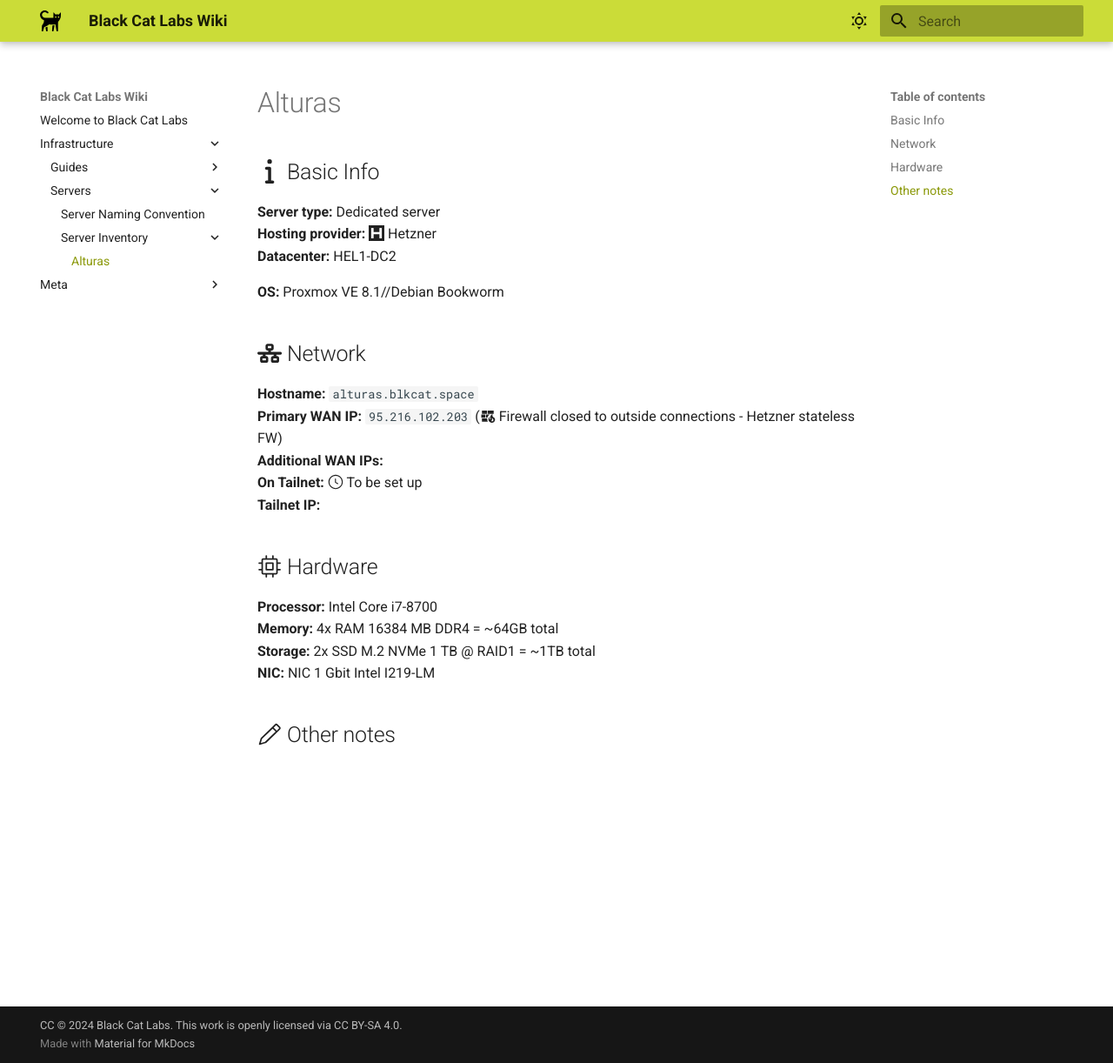
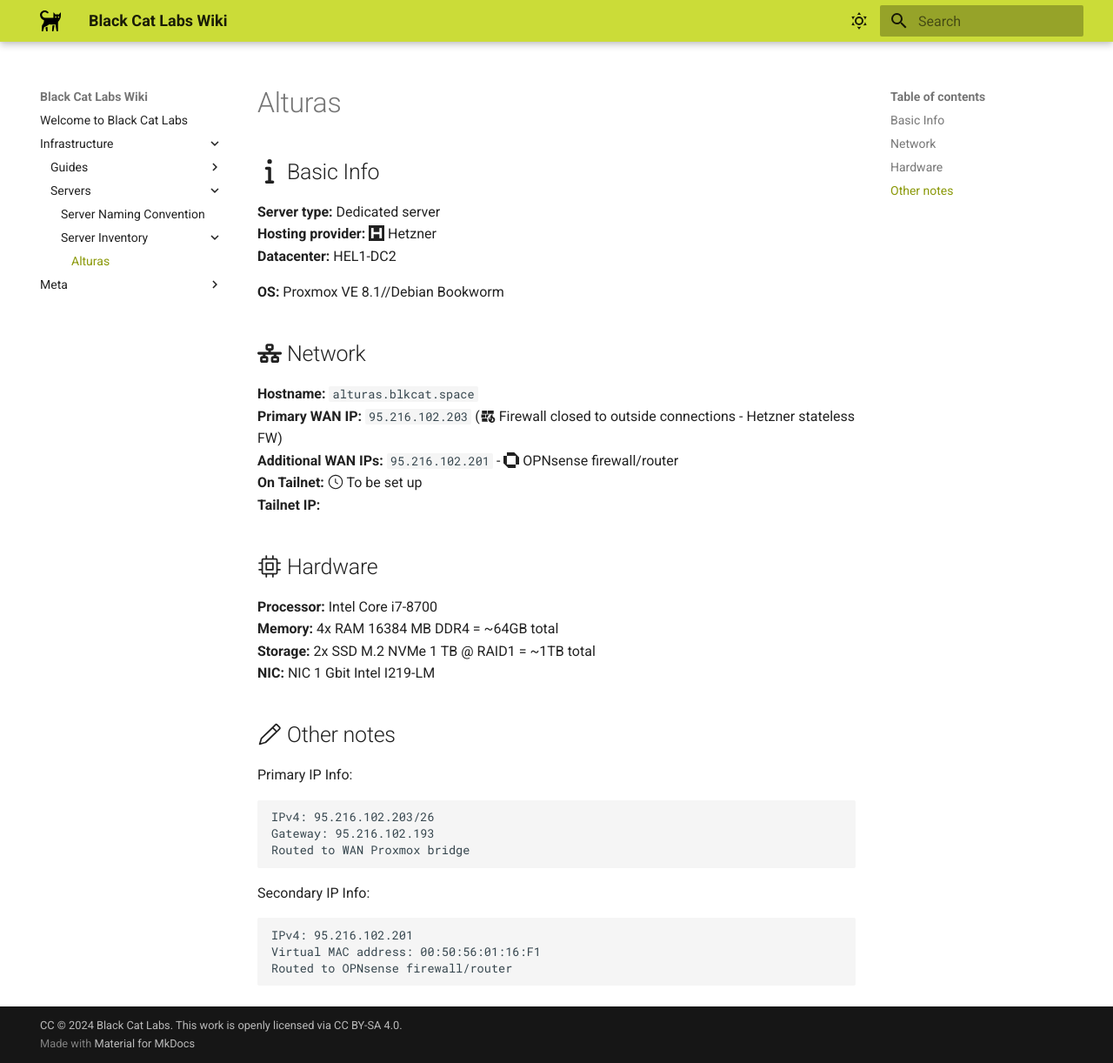
Before and after one commit to blackcat-labs/blackcatlabs-wiki, an MkDocs documentation site: the page built from docs/Infrastructure/Servers/Server Inventory/alturas.md, in a window 1280 px wide and 1222 px high. Shown: the whole window at 87% size. Built offline with MkDocs 1.6.1 and Material for MkDocs 9.7.7, drawn with Linux system fonts in a browser that asks for light colours.

Commit message:
Update alturas.md

````diff
--- a/docs/Infrastructure/Servers/Server Inventory/alturas.md
+++ b/docs/Infrastructure/Servers/Server Inventory/alturas.md
@@ -9,7 +9,7 @@
 ## :fontawesome-solid-network-wired: Network
 **Hostname:** `alturas.blkcat.space`
 **Primary WAN IP:** `95.216.102.203` (:material-wall-fire: Firewall closed to outside connections - Hetzner stateless FW)
-**Additional WAN IPs:**
+**Additional WAN IPs:** `95.216.102.201` - :simple-opnsense: OPNsense firewall/router
 **On Tailnet:** :octicons-clock-24: To be set up
 **Tailnet IP:**
 
@@ -20,3 +20,16 @@
 **NIC:**  NIC 1 Gbit Intel I219-LM
 
 ## :octicons-pencil-24: Other notes
+Primary IP Info:
+```
+IPv4: 95.216.102.203/26
+Gateway: 95.216.102.193
+Routed to WAN Proxmox bridge
+```
+
+Secondary IP Info:
+```
+IPv4: 95.216.102.201
+Virtual MAC address: 00:50:56:01:16:F1
+Routed to OPNsense firewall/router
+```
````
